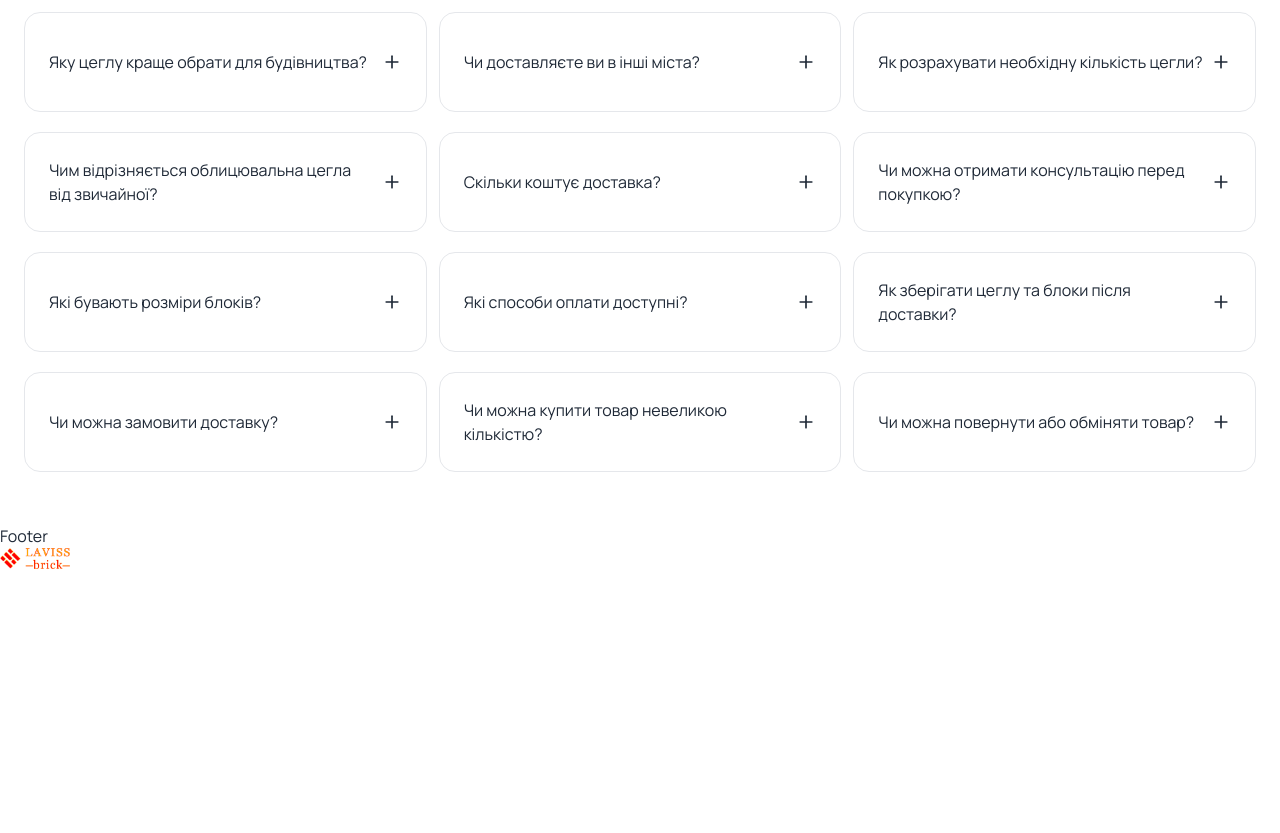
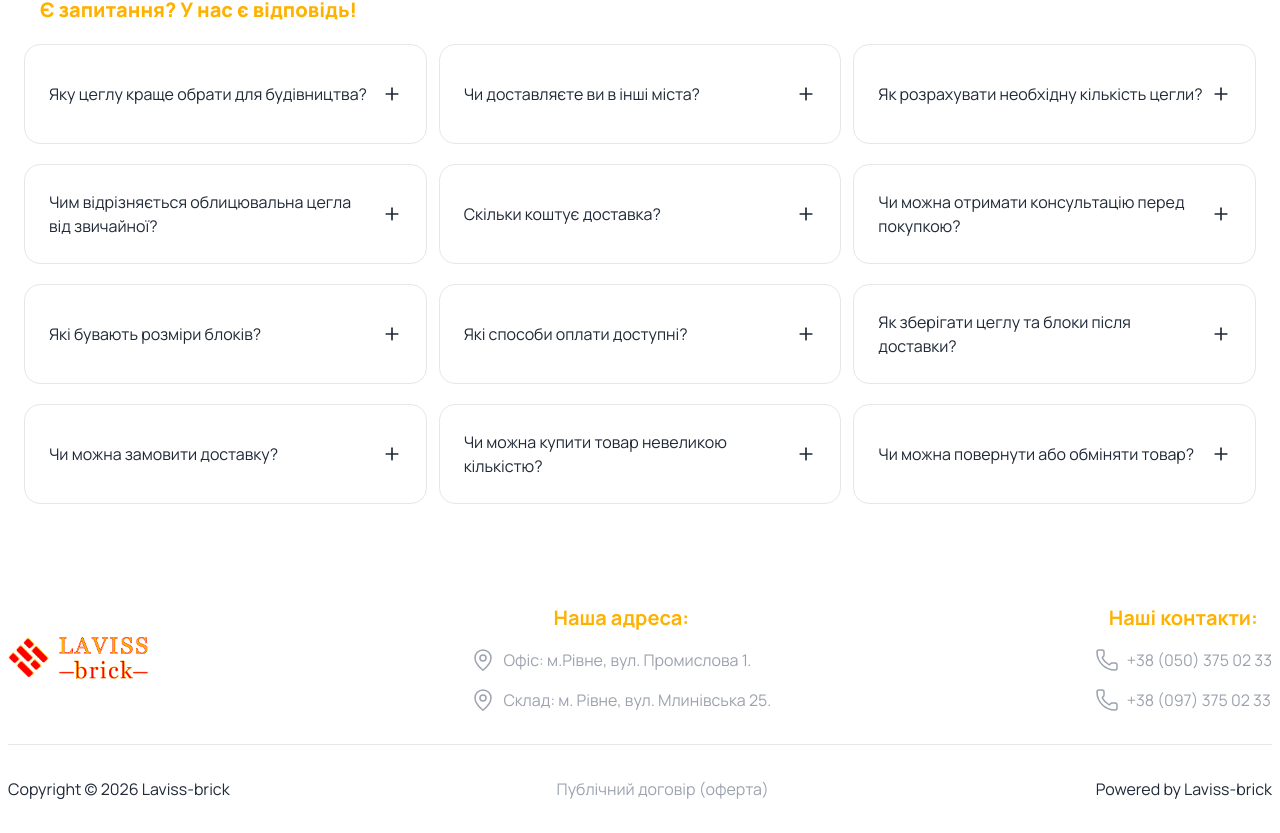
Before and after one commit to Serhiy8/laviss-brick, a Next.js app: page / in a window 1280 px wide. Shown: the part 693-1526 px from the top of the page. Before the commit the page ends 1294 px from the top, so only its background shows below. Built offline with nearby package versions, Linux system fonts and the light colour scheme.

Commit message:
footer added

```diff
--- a/app/shop/components/faq/faqClient.tsx
+++ b/app/shop/components/faq/faqClient.tsx
@@ -14,8 +14,8 @@ export type FaqProps = {
 export default function FaqClient({ faq }: FaqProps) {
   const faqCol = arrayBreaker({ faq: faq }, 4);
   return (
-    <div>
-      <h2 className="px-4 font-black text-xl mt-4 text-accent">
+    <div className="py-12">
+      <h2 className="px-4 font-black text-xl text-accent">
         Є запитання? У нас є відповідь!
       </h2>
       <div className="py-5 grid grid-cols-1 sm:grid-cols-2 md:grid-cols-3 gap-3 items-start">
--- a/app/shop/components/footer/page.tsx
+++ b/app/shop/components/footer/page.tsx
@@ -1,10 +1,76 @@
+import { MapPin, Phone } from "lucide-react";
 import Image from "next/image";
+import Link from "next/link";
 
 export default function Footer() {
   return (
-    <div className="py-8">
-      <h2>Footer</h2>
-      <Image src="/image/logo.png" alt="" width={70} height={40} />
+    <div className=" max-w-7xl m-auto px-4 md:px-2 ">
+      <div className="flex flex-col-reverse gap-4 items-center justify-between py-8 text-center md:flex-row">
+        <Image src="/image/logo.png" alt="" width={140} height={42} />
+        <div className="flex flex-col gap-4">
+          <p className="font-bold text-[16px] lg:text-xl text-accent">
+            Наша адреса:
+          </p>
+          <div>
+            <Link
+              className="flex gap-2 link link-hover"
+              href="https://maps.app.goo.gl/o6EkpfmVtZuy6Ca57"
+              rel="noopener noreferrer"
+              target="blank"
+            >
+              <MapPin strokeWidth={1.5} />
+              <p>Офіс: м.Рівне, вул. Промислова 1.</p>
+            </Link>
+          </div>
+          <div>
+            <Link
+              className="flex gap-2 link link-hover"
+              href="https://maps.app.goo.gl/gZDYYYURn39436L16"
+              rel="noopener noreferrer"
+              target="blank"
+            >
+              <MapPin strokeWidth={1.5} />
+              <p>Склад: м. Рівне, вул. Млинівська 25.</p>
+            </Link>
+          </div>
+        </div>
+        <div className="flex flex-col gap-4">
+          <p className="font-bold text-[16px] lg:text-xl text-accent">
+            Наші контакти:
+          </p>
+          <div>
+            <Link
+              className="flex gap-2 link link-hover"
+              href="tel:+380503750233"
+            >
+              <Phone strokeWidth={1.5} />
+              <p>+38 (050) 375 02 33</p>
+            </Link>
+          </div>
+          <div>
+            <Link
+              className="flex gap-2 link link-hover"
+              href="tel:+380973750233"
+            >
+              <Phone strokeWidth={1.5} />
+              <p>+38 (097) 375 02 33</p>
+            </Link>
+          </div>
+        </div>
+      </div>
+      <ul className="flex flex-col justify-between items-center gap-4 md:flex-row border-t border-border py-8">
+        <li>
+          <p>Copyright © 2026 Laviss-brick</p>
+        </li>
+        <li>
+          <Link href="/" className="link link-hover">
+            Публічний договір (оферта)
+          </Link>
+        </li>
+        <li>
+          <p>Powered by Laviss-brick</p>
+        </li>
+      </ul>
     </div>
   );
 }
--- a/app/shop/components/hero/hero-top/page.tsx
+++ b/app/shop/components/hero/hero-top/page.tsx
@@ -4,7 +4,7 @@ import Link from "next/link";
 export default function HeroTop() {
   return (
     <>
-      <h1 className="text-center flex-1 font-black m-auto p-4 basis-[calc(50%-8px)] lg:text-[24px] xl:text-[36px] ">
+      <h1 className="text-center flex-1 font-black m-auto p-4 basis-[calc(50%-8px)] text-[20px] lg:text-[30px] xl:text-[40px] ">
         Купуй будівельні матеріали{" "}
         <span className="text-accent">швидко та легко</span> з ЛАВІСС-брік.
       </h1>
```
